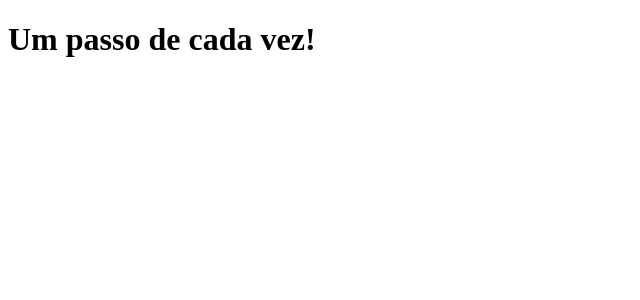
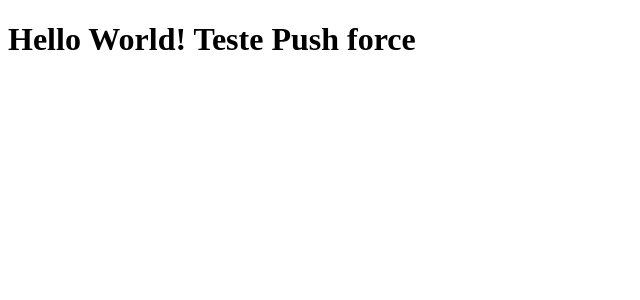
Before and after one commit to leandrodeon443/ldeon-tabnews, a Next.js app: page / in a window 1280 px wide. Shown: the top 300 px of the page, without its empty margins (0-640 px from the left). Built offline with nearby package versions, Linux system fonts and the light colour scheme.

Commit message:
altera frase teste

```diff
--- a/pages/index.js
+++ b/pages/index.js
@@ -1,5 +1,6 @@
 function Home() {
-    return <h1>Um passo de cada vez!</h1>
+    return <h1>Hello World! Teste Push force</h1>
+
 }
 
 export default Home;
```
